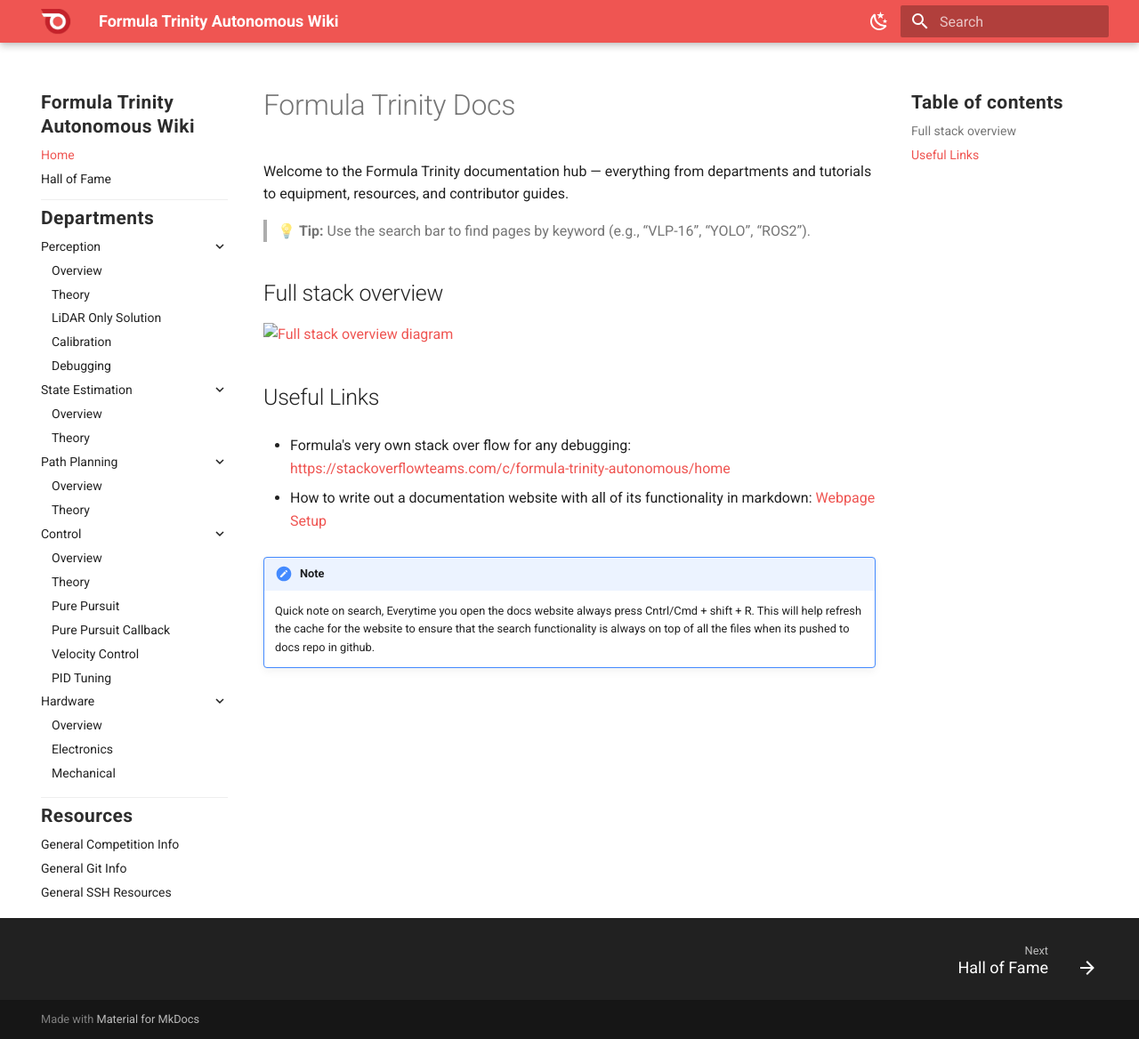
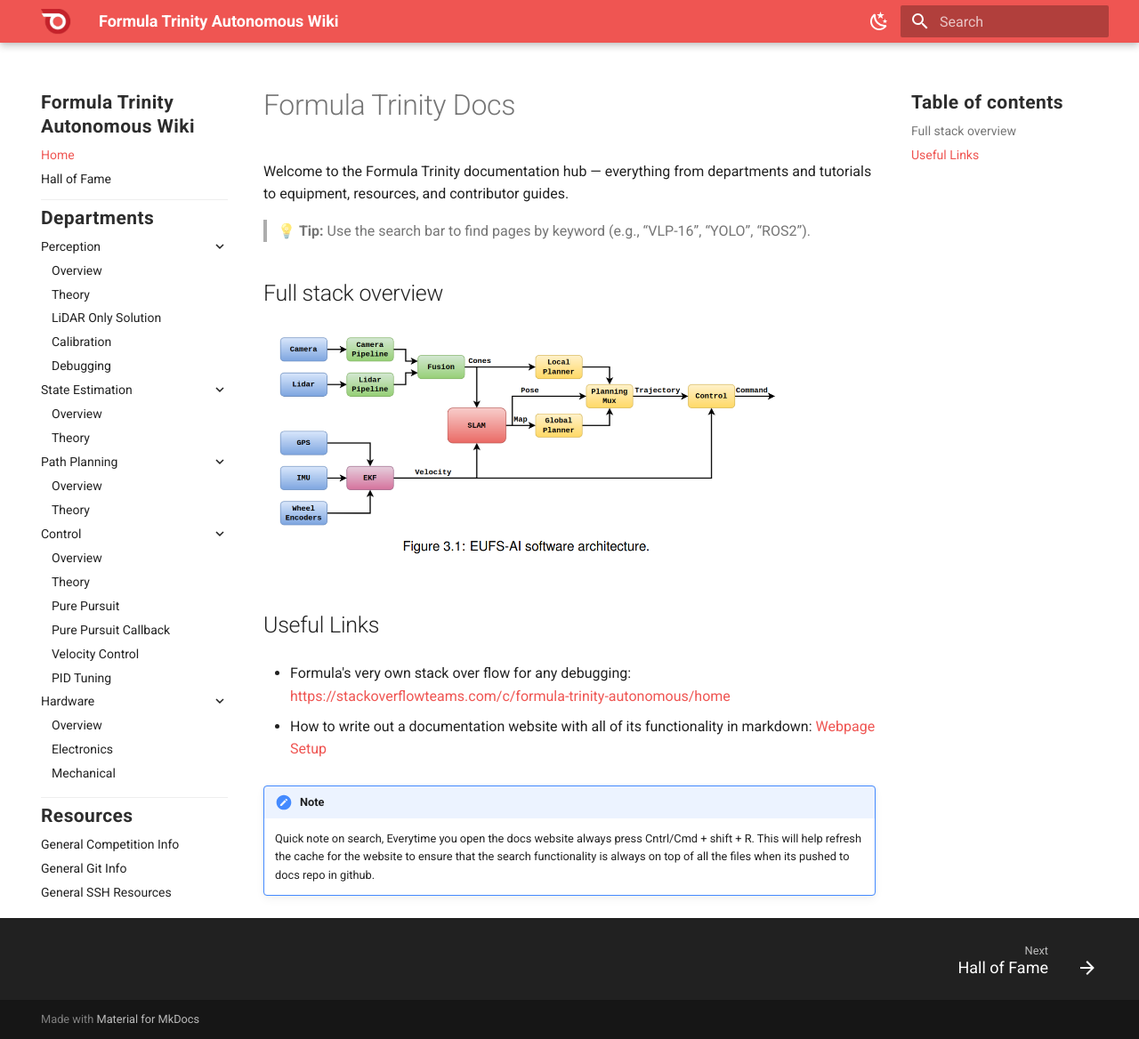
Before and after one commit to FT-Autonomous/ft_docs_2.0, an MkDocs documentation site: the page built from docs/index.md, in a window 1280 px wide and 1168 px high. Shown: the whole window at 89% size. Built offline with MkDocs 1.6.1 and Material for MkDocs 9.7.7, drawn with Linux system fonts in a browser that asks for light colours.

Commit message:
Fixed image on the index page

```diff
--- a/docs/index.md
+++ b/docs/index.md
@@ -7,9 +7,7 @@ Welcome to the Formula Trinity documentation hub — everything from departments
 
 ## Full stack overview
 
-![Full stack overview diagram](media_home/full_stack_diagram.png){ width=600px }
-
-
+![Full stack overview diagram](media/full_stack_diagram.png){ width=600px }
 
 ## Useful Links
 
```
Also changed, not shown: docs/media/full_stack_diagram.png (added).
